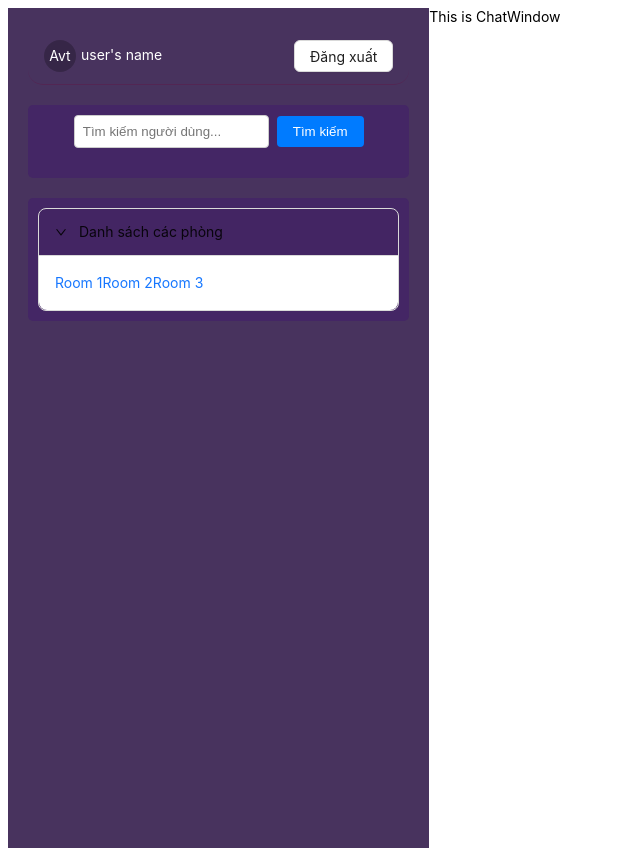
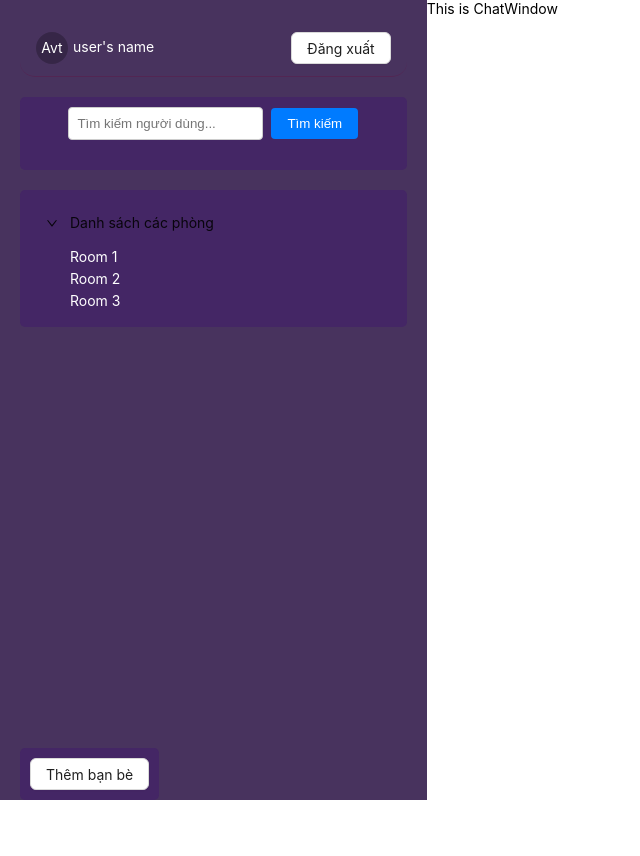
Before and after one commit to CVThien2k2/i-Message, a React (Create React App) app in the folder Client/: page / in a window 1280 px wide. Shown: the whole page, without its empty margins (0-640 px from the left). After the commit the page ends 800 px from the top, so only its background shows below. Built offline with nearby package versions, Linux system fonts and the light colour scheme.

Commit message:
add addfriend & update components

```diff
--- /dev/null
+++ b/Client/src/components/ChatRoom/AddFriend.js
@@ -0,0 +1,48 @@
+import React, { useState } from 'react';
+import { Modal, Form, Input, Button } from 'antd';
+
+export default function AddFriend({ visible, onClose, onAddFriend }) {
+  const [form] = Form.useForm();
+
+  const handleCancel = () => {
+    form.resetFields();
+    onClose();
+  };
+
+  const onFinish = (values) => {
+    console.log('Form values:', values);
+    // Xử lý thêm bạn bè
+    onAddFriend(values.friendUsername);
+    form.resetFields();
+    onClose();
+  };
+
+  return (
+    <Modal
+      title="Thêm bạn bè"
+      visible={visible}
+      onCancel={handleCancel}
+      footer={null}
+    >
+      <Form form={form} name="addFriendForm" onFinish={onFinish}>
+        <Form.Item
+          name="friendUsername"
+          label="Tên bạn bè"
+          rules={[
+            {
+              required: true,
+              message: 'Vui lòng nhập tên bạn bè!',
+            },
+          ]}
+        >
+          <Input />
+        </Form.Item>
+        <Form.Item>
+          <Button type="primary" htmlType="submit">
+            Thêm
+          </Button>
+        </Form.Item>
+      </Form>
+    </Modal>
+  );
+}
--- a/Client/src/components/ChatRoom/ChatList.js
+++ b/Client/src/components/ChatRoom/ChatList.js
@@ -1,15 +1,43 @@
-import React from 'react'
-import { Collapse, Typography } from 'antd'
+import React from 'react';
+import { Collapse, Typography } from 'antd';
+import styled from 'styled-components';
 
-const {Panel} = Collapse;
+const { Panel } = Collapse;
+
+const PanelStyled = styled(Panel)`
+  &&& {
+    .ant-typography {
+      color: white;
+    }
+
+    .ant-collapse-content-box {
+      padding: 0 40px;
+    }
+  }
+`;
+
+const StyledLink = styled(Typography.Link)`
+  display: block;
+  margin-bottom: 5px;
+  color: white;
+  text-decoration: none;
+  transition: color 0.3s;
+
+  &:hover {
+    color: #1890ff; /* Màu khi hover */
+  }
+`;
+
 export default function ChatList() {
   return (
-    <Collapse defaultActiveKey={['1']}>
-        <Panel header="Danh sách các phòng" key='1'>
-            <Typography.Link>Room 1</Typography.Link>
-            <Typography.Link>Room 2</Typography.Link>
-            <Typography.Link>Room 3</Typography.Link>
-        </Panel>
+    <Collapse ghost defaultActiveKey={['1']}>
+      <PanelStyled header="Danh sách các phòng" key="1">
+        <StyledLink>
+        <Typography style={{ color: 'white' }}>Room 1</Typography>
+        <Typography style={{ color: 'white' }}>Room 2</Typography>
+        <Typography style={{ color: 'white' }}>Room 3</Typography>
+        </StyledLink>
+      </PanelStyled>
     </Collapse>
-  )
+  );
 }
--- a/Client/src/components/ChatRoom/ChatRoom.css
+++ b/Client/src/components/ChatRoom/ChatRoom.css
@@ -1,49 +1,3 @@
-/* ChatRoom.css */
-.chat-room {
-    display: flex;
-    justify-content: space-between;
-    align-items: flex-start;
-    background-color: #f0f0f0;
-    padding: 20px;
-  }
-
-  .chat-list {
-    flex: 1;
-    background-color: #e0e0e0;
-    padding: 10px;
-    border-radius: 5px;
-  }
-
-  .chat-list-header {
-    font-size: 18px;
-    font-weight: bold;
-  }
-
-  .chat-list-items {
-    list-style: none;
-    padding: 0;
-  }
-
-  .chat-item {
-    margin: 5px 0;
-    cursor: pointer;
-  }
-
-  .chat-window {
-    flex: 3;
-    background-color: #ffffff;
-    padding: 10px;
-    border-radius: 5px;
-  }
-
-  .chat-window-header {
-    font-size: 18px;
-    font-weight: bold;
-  }
-
-  .chat-window-content {
-    /* Tùy chỉnh nội dung đoạn chat */
-  }
 
 
   .chat-name {
@@ -52,3 +6,17 @@
     text-shadow: 2px 2px 4px rgba(0, 0, 0, 0.5); /* Đổ bóng chữ Four T */
     margin-bottom: 20px; /* Khoảng cách giữa chữ Four T và các nút */
   }
+
+
+.chat-room-container {
+  height: 100vh;
+  overflow: hidden;
+}
+
+.full-height {
+  height: 100%;
+}
+
+.no-scroll {
+  overflow: hidden;
+}
--- a/Client/src/components/ChatRoom/Sidebar.js
+++ b/Client/src/components/ChatRoom/Sidebar.js
@@ -1,16 +1,17 @@
-import React from 'react'
-import {Row, Col} from 'antd'
-import UserInfo from './UserInfo'
-import ChatList from './ChatList'
-import Search from './Search'
-import styled from 'styled-components'
-
+import React, { useState } from 'react';
+import { Row, Col, Button } from 'antd';
+import UserInfo from './UserInfo';
+import ChatList from './ChatList';
+import Search from './Search';
+import styled from 'styled-components';
+import AddFriend from './AddFriend';
 
 const StyleSidebar = styled.div`
   background-color: #48335E; /* Màu xám đậm */
   color: #ffffff; /* Màu chữ */
   height: 100vh;
   padding: 20px;
+  position: relative; /* Sử dụng position relative cho StyleSidebar */
 `;
 
 const ContentWrapper = styled.div`
@@ -20,7 +21,28 @@ const ContentWrapper = styled.div`
   border-radius: 5px;
 `;
 
+const AddFriendWrapper = styled.div`
+  position: fixed;
+  bottom: 0;
+  left: 10;
+  width: auto;;
+`;
+
 export default function Sidebar() {
+  const [visible, setVisible] = useState(false);
+
+  const handleAddFriend = () => {
+    setVisible(true);
+  };
+
+  const handleClose = () => {
+    setVisible(false);
+  };
+
+  const handleAddNewFriend = (friendUsername) => {
+    console.log('Adding new friend:', friendUsername);
+  };
+
   return (
     <StyleSidebar>
       <Row>
@@ -37,6 +59,18 @@ export default function Sidebar() {
             <ChatList />
           </ContentWrapper>
         </Col>
+        <AddFriendWrapper>
+          <Col span={24}>
+            <ContentWrapper>
+              <Button onClick={handleAddFriend}>Thêm bạn bè</Button>
+              <AddFriend
+                visible={visible}
+                onClose={handleClose}
+                onAddFriend={handleAddNewFriend}
+              />
+            </ContentWrapper>
+          </Col>
+        </AddFriendWrapper>
       </Row>
     </StyleSidebar>
   );
--- a/Client/src/components/ChatRoom/index.js
+++ b/Client/src/components/ChatRoom/index.js
@@ -4,16 +4,24 @@ import { UserAddOutlined } from '@ant-design/icons';
 import { Button, Tooltip, Avatar, Form, Input, Alert } from 'antd';
 
 import React from 'react';
-import {Row, Col} from 'antd';
-import './ChatRoom.css'; // Import file CSS tùy chỉnh
+import { Row, Col } from 'antd';
+import './ChatRoom.css';
 import Sidebar from './Sidebar';
 import ChatWindow from './ChatWindow';
 
-export default function ChatRoom() {
+const ChatRoom = () => {
   return (
-    <Row>
-      <Col span={8}><Sidebar/></Col>
-      <Col span={16}><ChatWindow/></Col>
-    </Row>
+    <div className="chat-room-container">
+      <Row className="full-height">
+        <Col span={8} className="full-height no-scroll">
+          <Sidebar />
+        </Col>
+        <Col span={16} className="full-height no-scroll">
+          <ChatWindow />
+        </Col>
+      </Row>
+    </div>
   );
 };
+
+export default ChatRoom;
--- a/Client/src/components/ChatRoom/style.css
+++ b/Client/src/components/ChatRoom/style.css
@@ -1,3 +1,3 @@
 .body{
-    background-color:#48335E;
+    background-color:#442665;
 }
--- a/Client/src/components/Login/LoginPage.css
+++ b/Client/src/components/Login/LoginPage.css
@@ -1,3 +1,8 @@
+body {
+  margin: 0;
+  padding: 0;
+}
+
 .login-page {
     display: flex;
     flex-direction: column;
--- a/Client/src/components/Login/index.js
+++ b/Client/src/components/Login/index.js
@@ -1,5 +1,5 @@
 import React from 'react';
-import { Button, Row, Typography, Col } from 'antd';
+import { Button, Row, Col } from 'antd';
 import { FacebookOutlined, GoogleOutlined } from '@ant-design/icons';
 
 import './LoginPage.css';
```
Lines whose indentation alone changed are shown as unchanged.
